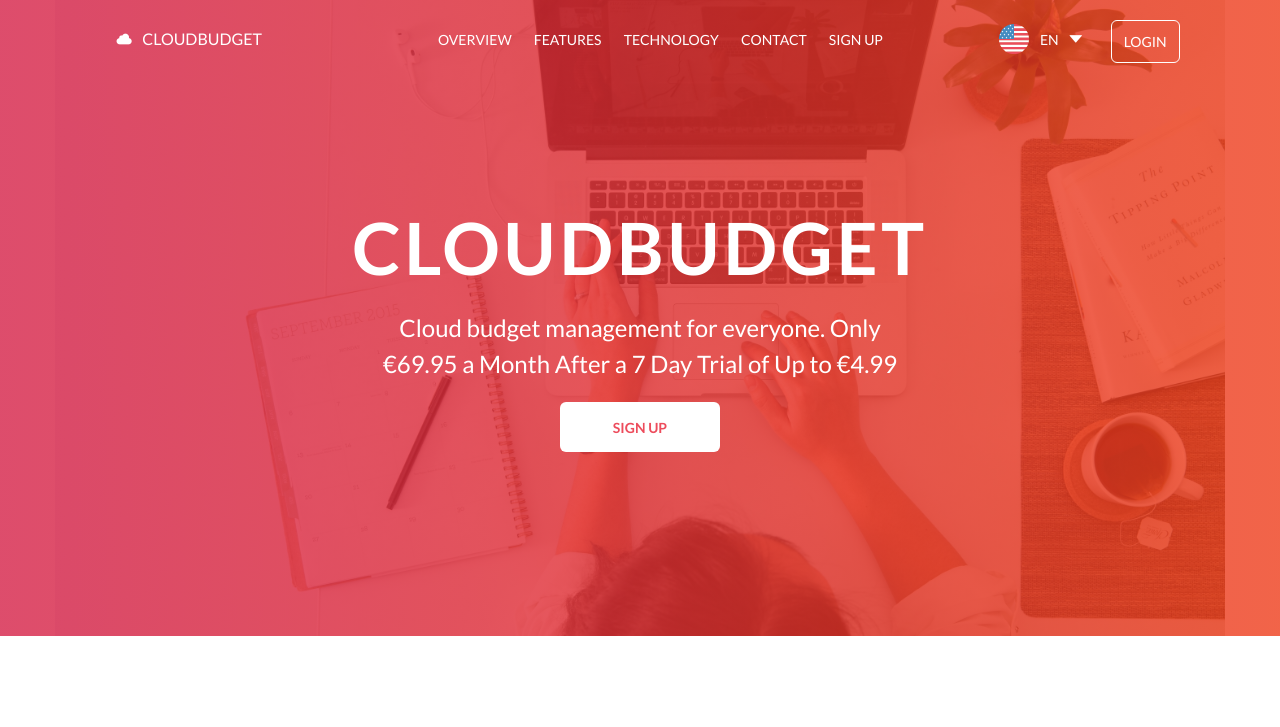
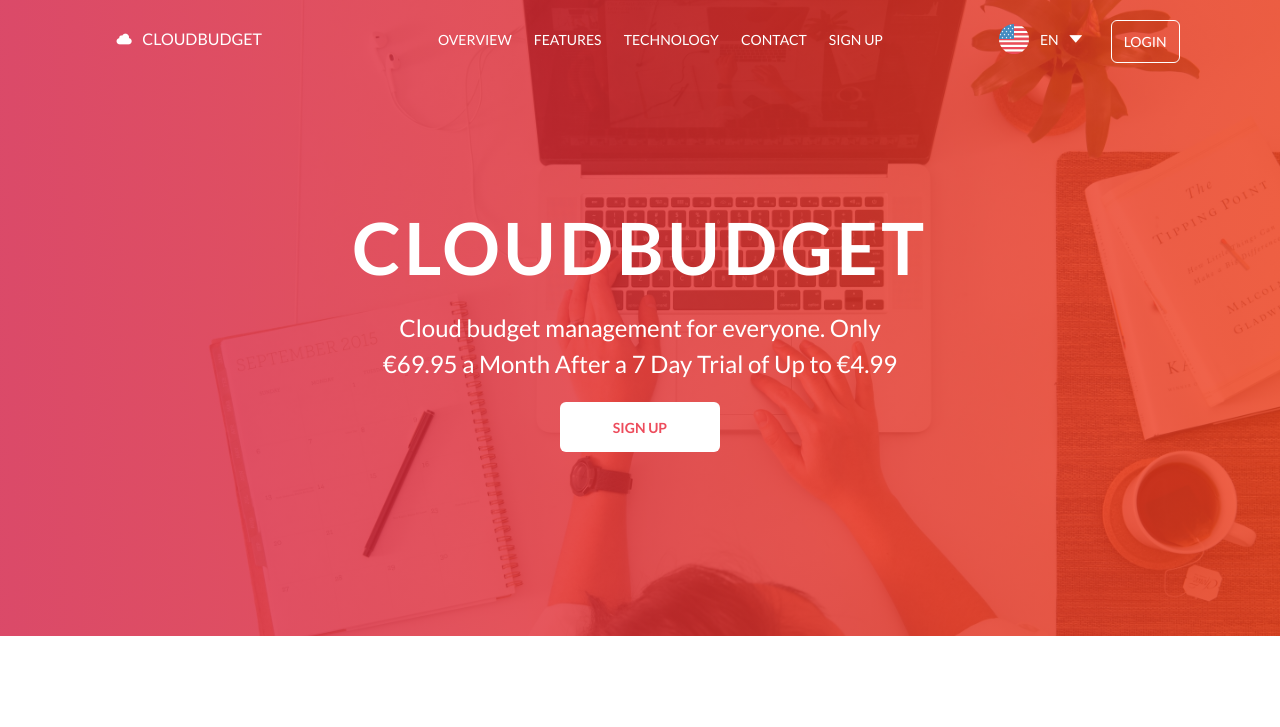
Before and after one commit to riabtsun/cloudbudget.github.io, a plain HTML site: page index.html in a window 1280 px wide. Shown: the top 727 px of the page. Drawn offline with nearby package versions, Linux system fonts and the light colour scheme.

Commit message:
fix bg image for first section

```diff
--- a/css/_section-1.scss
+++ b/css/_section-1.scss
@@ -151,7 +151,9 @@ button:focus {
   }
 }
 .main-section {
-  background: linear-gradient(90deg, rgba(213, 32, 71, 0.8) 0%, rgba(238, 61, 27, 0.8) 100%);
+  background-image: linear-gradient(90deg, rgba(213, 32, 71, 0.8) 0%, rgba(238, 61, 27, 0.8) 100%), url('../images/main_section_bg.jpg');
+  background-size: cover;
+  background-position: center top;
 }
 .main-description {
   font-weight: 700;
@@ -175,8 +177,6 @@ button:focus {
   align-items: center;
   @include media-breakpoint-up(xs) {
     min-height: 782px;
-    background-image: linear-gradient(90deg, rgba(213, 32, 71, 0.8) 0%, rgba(238, 61, 27, 0.8) 100%), url('../images/main_section_bg.jpg');
-    background-size: cover;
     background-position: top center;
     background-repeat: no-repeat;
   }
```
Also changed, not shown: css/main.css, 1 other file.
